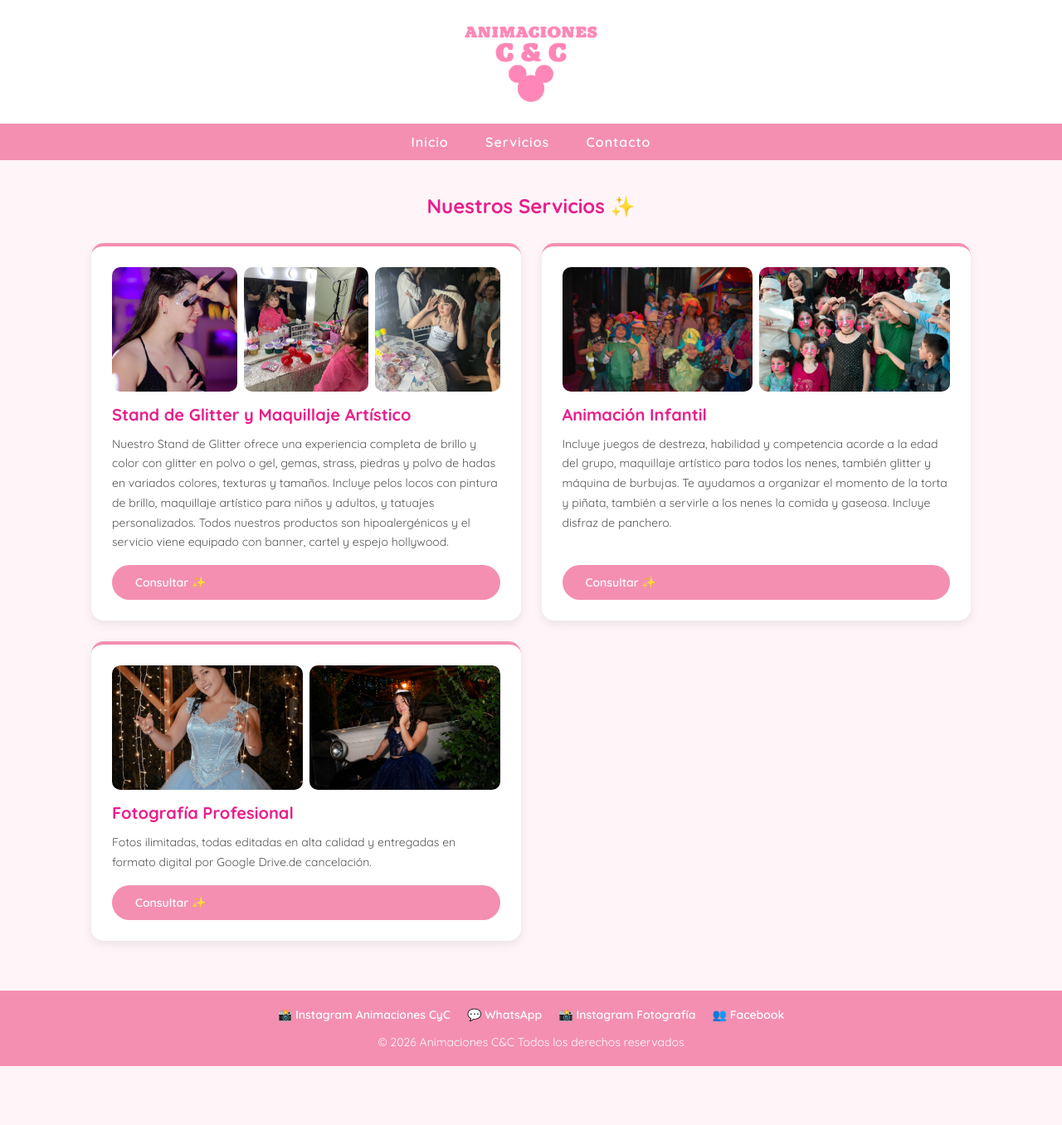
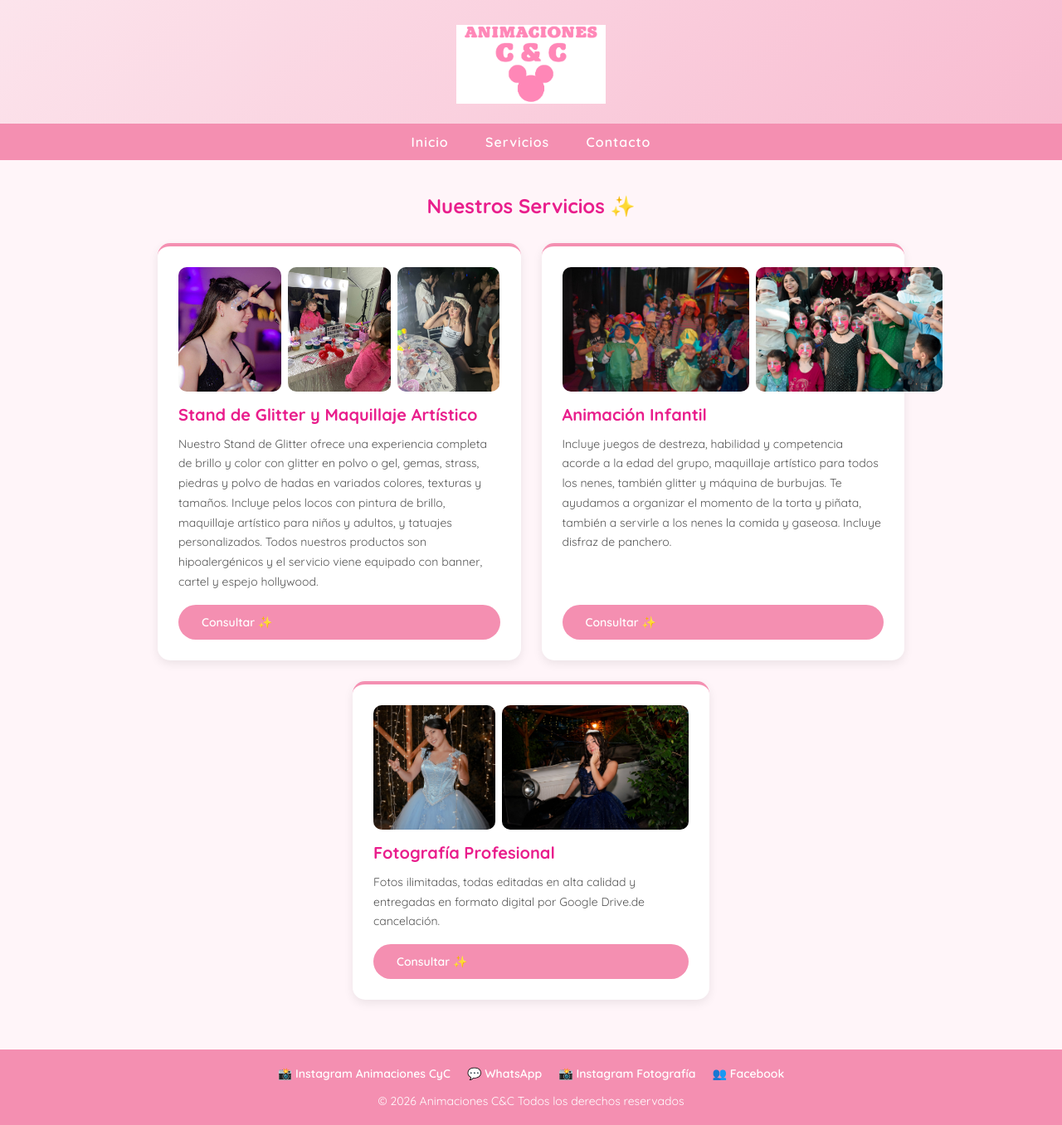
Before and after one commit to dylangig/Animaciones-C-C, a Flask app: page /servicios in a window 1280 px wide. Shown: the whole page at 83% size. Before the commit the page ends 1285 px from the top, so only its background shows below. Run offline with Flask 3, Linux system fonts and the light colour scheme.

Commit message:
mejora de inicio y servicios

```diff
--- a/templates/base.html
+++ b/templates/base.html
@@ -15,10 +15,9 @@
             color: #333;
         }
         header {
-            background-color: #fff;
+            background: linear-gradient(135deg, #fce4ec, #f8bbd0);
             padding: 30px 20px 20px;
             text-align: center;
-            box-shadow: 0 2px 8px rgba(0,0,0,0.08);
         }
         header img {
             width: 180px;
--- a/templates/servicios.html
+++ b/templates/servicios.html
@@ -24,6 +24,8 @@
         display: grid;
         grid-template-columns: repeat(2, 1fr);
         gap: 25px;
+        max-width: 900px;
+        margin: 0 auto;
     }
     .servicio-card {
         background: white;
@@ -57,6 +59,11 @@
         line-height: 1.7;
         flex-grow: 1;
     }
+    .servicios-grid .servicio-card:last-child:nth-child(odd) {
+        grid-column: 1 / -1;
+        max-width: 430px;
+        margin: 0 auto;
+    }
 </style>
 
 {% endblock %}
```
